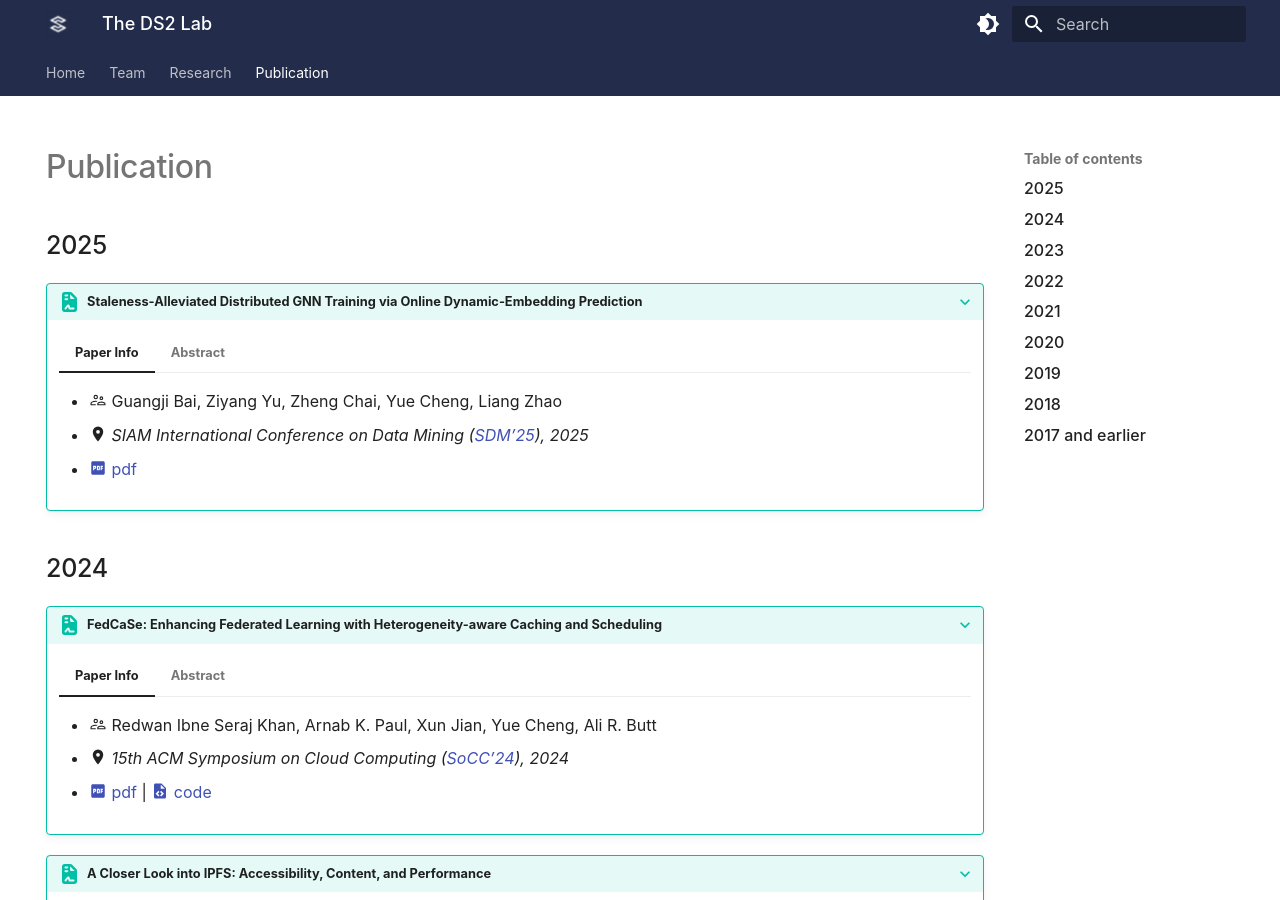
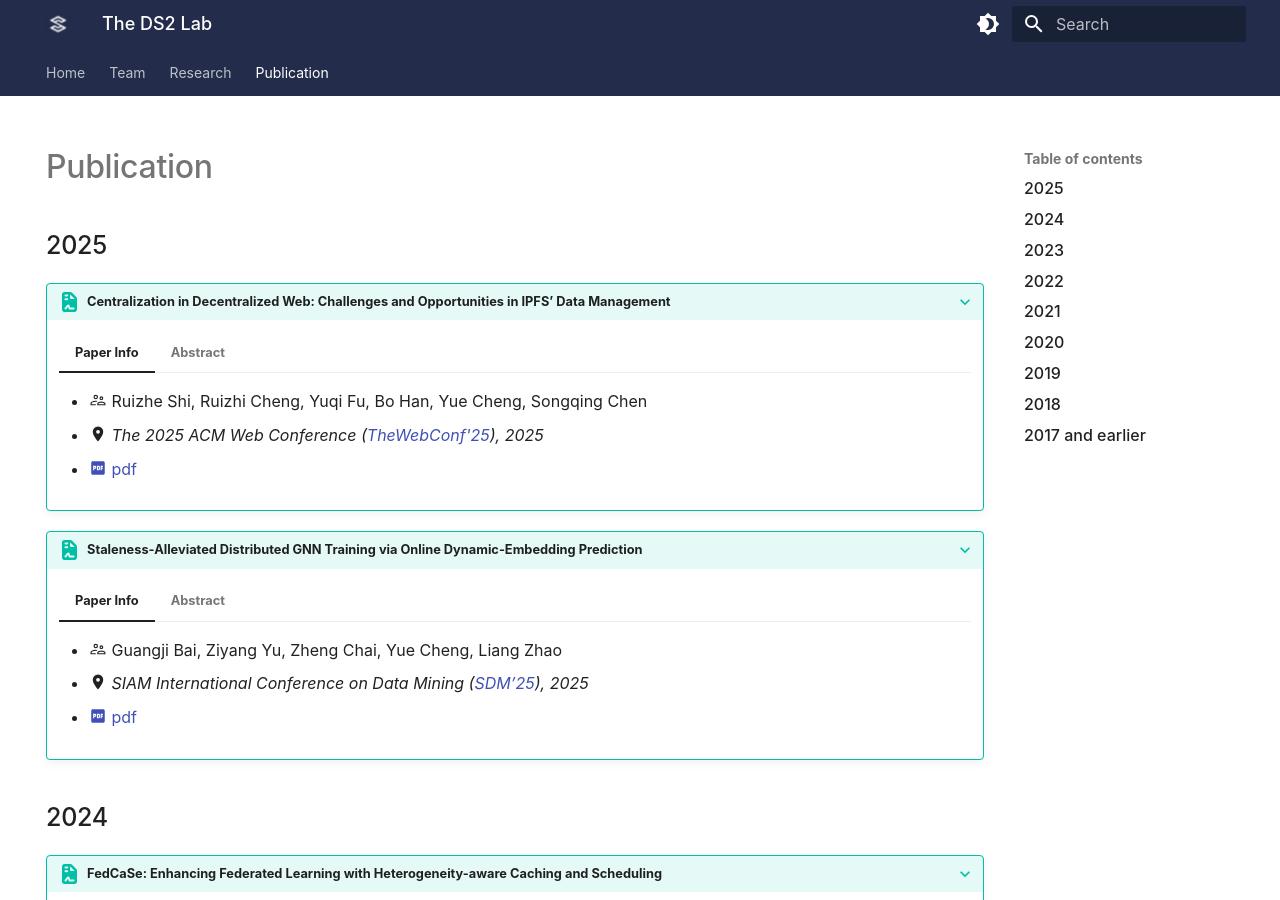
Before and after one commit to ds2-lab/ds2-lab.github.io, an MkDocs documentation site: the page built from docs/publication.md, in a window 1280 px wide and 900 px high. Built offline with MkDocs 1.6.1 and Material for MkDocs 9.7.7, drawn with Linux system fonts in a browser that asks for light colours; emoji names are drawn with the system emoji font; comment, search, counter and statistics services are not loaded.

Commit message:
added www25

```diff
--- a/docs/overrides/home.html
+++ b/docs/overrides/home.html
@@ -247,7 +247,14 @@ undergrad students.
         <h2>Lab News</h2>
         <div class="newsfeed">
 
-		  <div class="admonition info"> <p class="admonition-title">Sep 2024</p>
+          <div class="admonition info"> <p class="admonition-title">January 2025</p>
+          <ul>
+			<li> Congrats to Ruizhe on the IPFS data management work accepted to <a target="_blank", href="https://www2025.thewebconf.org/">TheWebConf 2025</a>!
+			</li>
+          </ul>
+          </div>
+
+		  <div class="admonition info"> <p class="admonition-title">September 2024</p>
           <ul>
 			<li> Congrats to Redwan on FedCaSe on federated learning I/O caching and scheduling accepted to <a target="_blank" href="https://acmsocc.org/2024/">SoCC 2024</a>!
 			</li>
--- a/docs/publication.md
+++ b/docs/publication.md
@@ -14,6 +14,17 @@ quote = book chapter
 
 
 ## 2025
+
+???+ tip "Centralization in Decentralized Web: Challenges and Opportunities in IPFS’ Data Management"
+
+    === "Paper Info"
+
+        * :material-account-supervisor-outline: Ruizhe Shi, Ruizhi Cheng, Yuqi Fu, Bo Han, Yue Cheng, Songqing Chen
+		* :material-map-marker: *The 2025 ACM Web Conference ([TheWebConf'25](https://www2025.thewebconf.org/){:target="\_blank"}), 2025*
+	    * [:material-file-pdf-box: pdf](#){:target="\_blank"}
+
+    === "Abstract"
+
 
 ???+ tip "Staleness-Alleviated Distributed GNN Training via Online Dynamic-Embedding Prediction"
 
```
